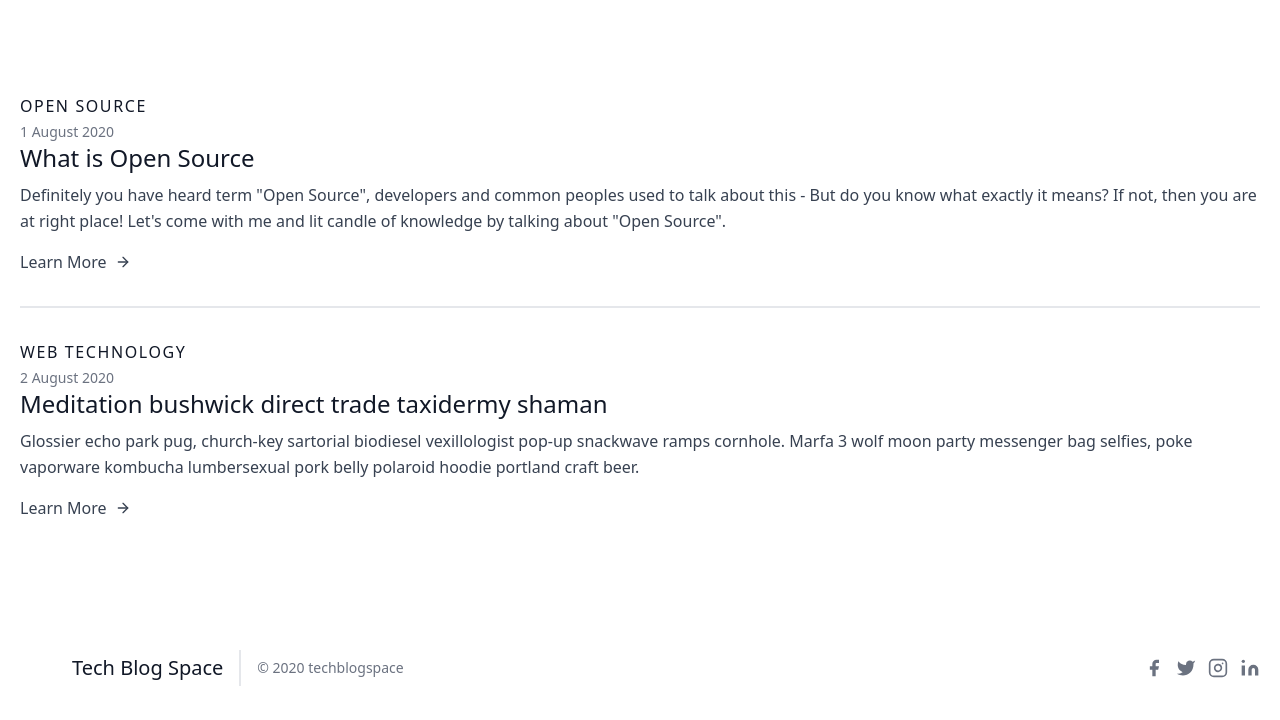
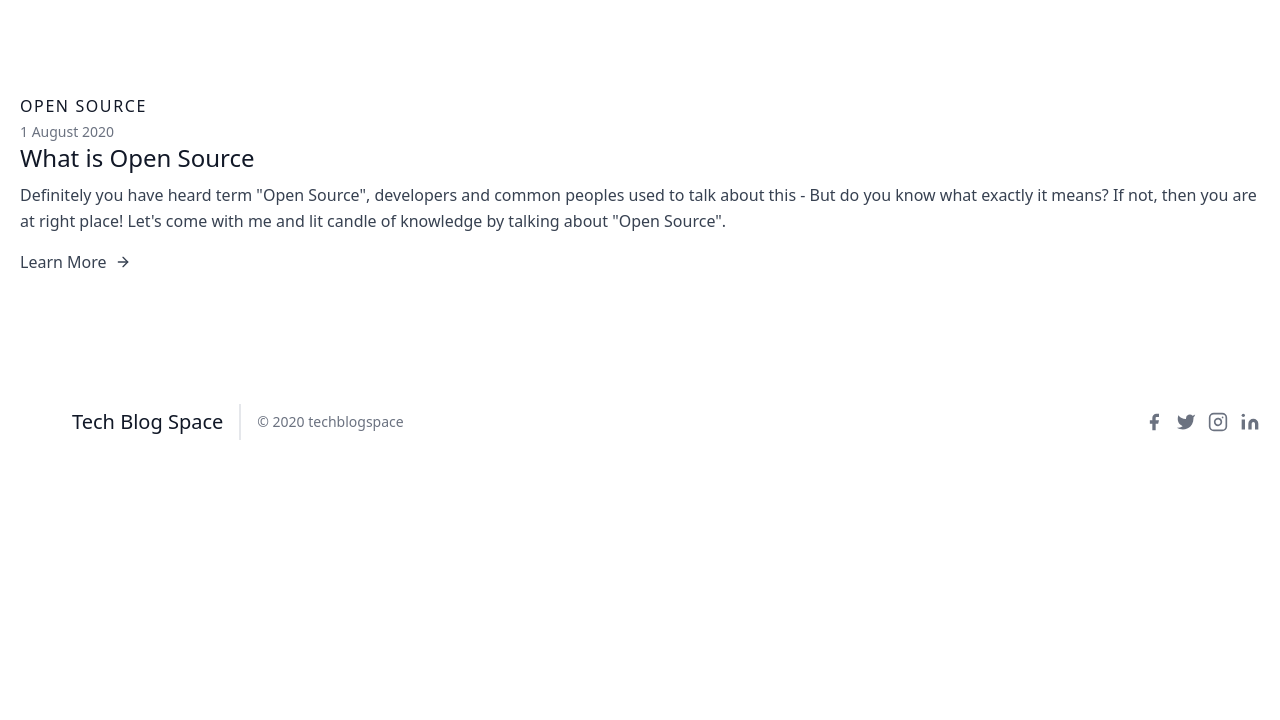
Before and after one commit to techblogspace/techblogspace.github.io, a plain HTML site: page blogs.html in a window 1280 px wide. Shown: the part 82-802 px from the top of the page. Drawn offline with nearby package versions, Linux system fonts and the light colour scheme.

Commit message:
Removed Template blog

```diff
--- a/blogs.html
+++ b/blogs.html
@@ -41,22 +41,6 @@
                 <h2 class="text-2xl font-medium text-gray-900 title-font mb-2">What is Open Source</h2>
                 <p class="leading-relaxed">Definitely you have heard term "Open Source", developers and common peoples used to talk about this - But do you know what exactly it means? If not, then you are at right place! Let's come with me and lit candle of knowledge by talking about "Open Source".</p>
                 <a class="text-teal-500 inline-flex items-center mt-4" href="./Blogs/opensource.html">Learn More
-                  <svg class="w-4 h-4 ml-2" viewBox="0 0 24 24" stroke="currentColor" stroke-width="2" fill="none" stroke-linecap="round" stroke-linejoin="round">
-                    <path d="M5 12h14"></path>
-                    <path d="M12 5l7 7-7 7"></path>
-                  </svg>
-                </a>
-              </div>
-            </div>
-            <div class="py-8 flex border-t-2 border-gray-200 flex-wrap md:flex-no-wrap">
-              <div class="md:w-64 md:mb-0 mb-6 flex-shrink-0 flex flex-col">
-                <span class="tracking-widest font-medium title-font text-gray-900">WEB TECHNOLOGY</span>
-                <span class="mt-1 text-gray-500 text-sm">2 August 2020</span>
-              </div>
-              <div class="md:flex-grow">
-                <h2 class="text-2xl font-medium text-gray-900 title-font mb-2">Meditation bushwick direct trade taxidermy shaman</h2>
-                <p class="leading-relaxed">Glossier echo park pug, church-key sartorial biodiesel vexillologist pop-up snackwave ramps cornhole. Marfa 3 wolf moon party messenger bag selfies, poke vaporware kombucha lumbersexual pork belly polaroid hoodie portland craft beer.</p>
-                <a class="text-teal-500 inline-flex items-center mt-4">Learn More
                   <svg class="w-4 h-4 ml-2" viewBox="0 0 24 24" stroke="currentColor" stroke-width="2" fill="none" stroke-linecap="round" stroke-linejoin="round">
                     <path d="M5 12h14"></path>
                     <path d="M12 5l7 7-7 7"></path>
```
